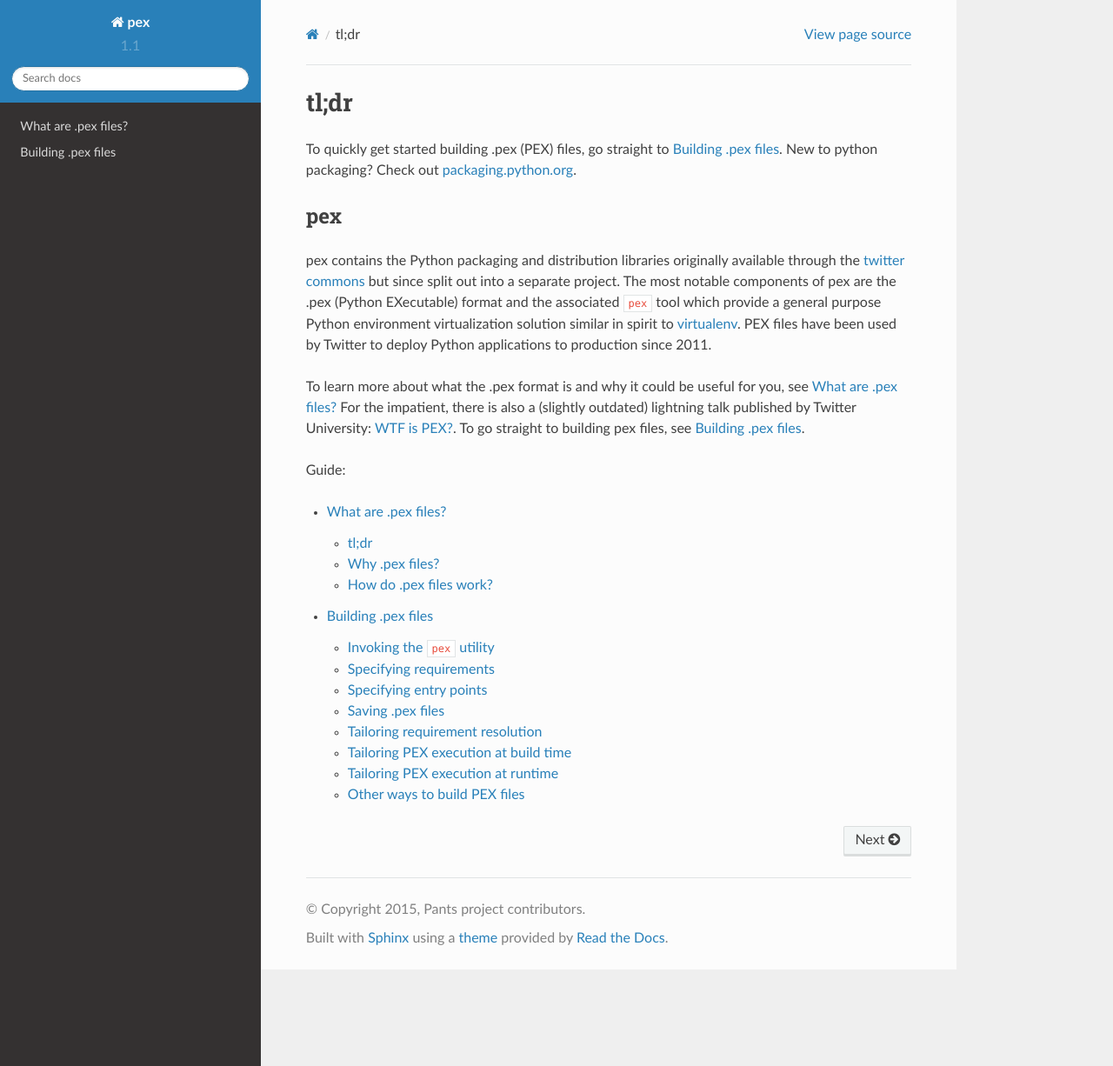
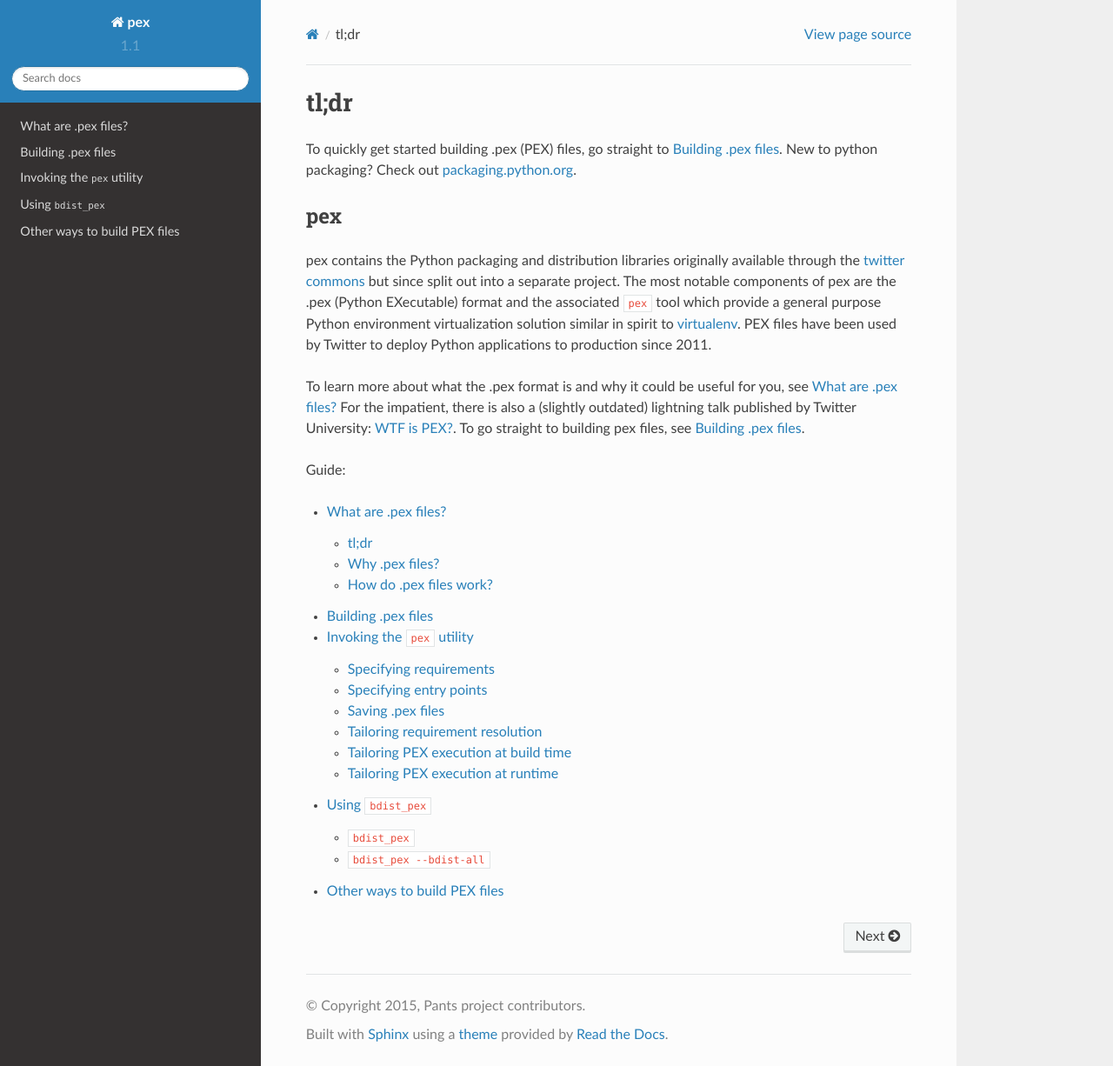
Before and after one commit to pex-tool/pex, a Sphinx documentation site: the page built from docs/index.rst, in a window 1280 px wide and 1226 px high. Shown: the whole window at 87% size. Built offline with Sphinx 7.4.7 and the Read the Docs theme 2.0.0, drawn with Linux system fonts in a browser that asks for light colours; pages that are not in the unit, such as notebooks, are missing from menus.

Commit message:
Add docs, change default behavior to use namesake command as pex.

```diff
--- a/docs/buildingpex.rst
+++ b/docs/buildingpex.rst
@@ -1,12 +1,13 @@
 .. _buildingpex:
 
-*******************
 Building .pex files
-*******************
+===================
 
 The easiest way to build .pex files is with the ``pex`` utility, which is
 made available when you ``pip install pex``.  Do this within a virtualenv, then you can use
-pex to bootstrap itself::
+pex to bootstrap itself:
+
+.. code-block:: bash
 
     $ pex pex requests -c pex -o ~/bin/pex
 
@@ -15,12 +16,25 @@
 ~/bin is on your $PATH, then you can use pex in or outside of any
 virtualenv.
 
+The second easiest way to build .pex files is using the ``bdist_pex`` setuptools command
+which is available if you ``pip install pex``.  For example, to clone and build pip from source:
+
+.. code-block:: bash
+
+    $ git clone https://github.com/pypa/pip && cd pip
+    $ python setup.py bdist_pex
+    running bdist_pex
+    Writing pip to dist/pip-7.2.0.dev0.pex
+
+Both are described in more detail below.
 
 Invoking the ``pex`` utility
-----------------------------
+============================
 
 The ``pex`` utility has no required arguments and by default will construct an empty environment
-and invoke it.  When no entry point is specified, "invocation" means starting an interpreter::
+and invoke it.  When no entry point is specified, "invocation" means starting an interpreter:
+
+.. code-block:: bash
 
     $ pex
     Python 2.6.9 (unknown, Jan  2 2014, 14:52:48)
@@ -33,7 +47,9 @@
 and is garbage collected immediately on exit.
 
 You can tailor which interpreter is used by specifying ``--python=PATH``.  PATH can be either the
-absolute path of a Python binary or the name of a Python interpreter within the environment, e.g.::
+absolute path of a Python binary or the name of a Python interpreter within the environment, e.g.:
+
+.. code-block:: bash
 
     $ pex --python=python3.3
     Python 3.3.3 (default, Jan  2 2014, 14:57:01)
@@ -53,7 +69,9 @@
 Requirements are specified using the same form as expected by ``pip`` and ``setuptools``, e.g.
 ``flask``, ``setuptools==2.1.2``, ``Django>=1.4,<1.6``.  These are specified as arguments to pex
 and any number (including 0) may be specified.  For example, to start an environment with ``flask``
-and ``psutil>1``::
+and ``psutil>1``:
+
+.. code-block:: bash
 
     $ pex flask 'psutil>1'
     Python 2.6.9 (unknown, Jan  2 2014, 14:52:48)
@@ -62,14 +80,18 @@
     (InteractiveConsole)
     >>>
 
-You can then import and manipulate modules like you would otherwise::
+You can then import and manipulate modules like you would otherwise:
+
+.. code-block:: bash
 
     >>> import flask
     >>> import psutil
     >>> ...
 
 Requirements can also be specified using the requirements.txt format, using ``pex -r``.  This can be a handy
-way to freeze a virtualenv into a PEX file::
+way to freeze a virtualenv into a PEX file:
+
+.. code-block:: bash
 
     $ pex -r <(pip freeze) -o my_application.pex
 
@@ -80,10 +102,12 @@
 Entry points define how the environment is executed and may be specified in one of three ways.
 
 pex <options> -- script.py
-^^^^^^^^^^^^^^^^^^^^^^^^^^
+~~~~~~~~~~~~~~~~~~~~~~~~~~
 
 As mentioned above, if no entry points are specified, the default behavior is to emulate an
-interpreter.  First we create a simple flask application::
+interpreter.  First we create a simple flask application:
+
+.. code-block:: bash
 
     $ cat <<EOF > flask_hello_world.py
     > from flask import Flask
@@ -96,17 +120,21 @@
     > app.run()
     > EOF
 
-Then, like an interpreter, if a source file is specified as a parameter to pex, it is invoked::
+Then, like an interpreter, if a source file is specified as a parameter to pex, it is invoked:
+
+.. code-block:: bash
 
     $ pex flask -- ./flask_hello_world.py
     * Running on http://127.0.0.1:5000/
 
 pex -m
-^^^^^^
+~~~~~~
 
 Your code may be within the PEX file or it may be some predetermined entry point
 within the standard library.  ``pex -m`` behaves very similarly to ``python -m``.  Consider
-``python -m pydoc``::
+``python -m pydoc``:
+
+.. code-block:: bash
 
     $ python -m pydoc
     pydoc - the Python documentation tool
@@ -117,7 +145,9 @@
         reference to a class or function within a module or module in a
         ...
 
-This can be emulated using the ``pex`` tool using ``-m pydoc``::
+This can be emulated using the ``pex`` tool using ``-m pydoc``:
+
+.. code-block:: bash
 
     $ pex -m pydoc
     pydoc - the Python documentation tool
@@ -129,7 +159,9 @@
         ...
 
 Arguments will be passed unescaped following ``--`` on the command line.  So in order to
-get pydoc help on the ``flask.app`` package in Flask::
+get pydoc help on the ``flask.app`` package in Flask:
+
+.. code-block:: bash
 
     $ pex flask -m pydoc -- flask.app
 
@@ -151,7 +183,9 @@
 and Fabric respectively.  This is roughly equivalent to running a script that does ``from package import target; target()``.
 
 This can be a powerful way to invoke Python applications without ever having to ``pip install``
-anything, for example a one-off invocation of Sphinx with the readthedocs theme available::
+anything, for example a one-off invocation of Sphinx with the readthedocs theme available:
+
+.. code-block:: bash
 
     $ pex sphinx sphinx_rtd_theme -e sphinx:main -- --help
     Sphinx v1.2.2
@@ -165,11 +199,13 @@
     ...
 
 pex -c
-^^^^^^
+~~~~~~
 
 If you don't know the ``package:target`` for the console scripts of
 your favorite python packages, pex allows you to use ``-c`` to specify a console script as defined
-by the distribution.  For example, Fabric provides the ``fab`` tool when pip installed::
+by the distribution.  For example, Fabric provides the ``fab`` tool when pip installed:
+
+.. code-block:: bash
 
     $ pex Fabric -c fab -- --help
     Fatal error: Couldn't find any fabfiles!
@@ -178,7 +214,9 @@
 
     Aborting.
 
-Even scripts defined by the "scripts" section of a distribution can be used, e.g. with boto::
+Even scripts defined by the "scripts" section of a distribution can be used, e.g. with boto:
+
+.. code-block:: bash
 
     $ pex boto -c mturk
     usage: mturk [-h] [-P] [--nicknames PATH]
@@ -194,16 +232,22 @@
 exist for the duration of the pex command lifetime and immediately garbage collected.
 
 If the ``-o PATH`` option is specified, a PEX file of the environment is saved to disk at ``PATH``.  For example
-we can package a standalone Sphinx as above::
+we can package a standalone Sphinx as above:
+
+.. code-block:: bash
 
     $ pex sphinx sphinx_rtd_theme -c sphinx -o sphinx.pex
 
-Instead of executing the environment, it is saved to disk::
+Instead of executing the environment, it is saved to disk:
+
+.. code-block:: bash
 
     $ ls -l sphinx.pex
     -rwxr-xr-x  1 wickman  wheel  4988494 Mar 11 17:48 sphinx.pex
 
-This is an executable environment and can be executed as before::
+This is an executable environment and can be executed as before:
+
+.. code-block:: bash
 
     $ ./sphinx.pex --help
     Sphinx v1.2.2
@@ -219,16 +263,22 @@
 
 As before, entry points are not required, and if not specified the PEX will default to just dropping into
 an interpreter.  If an alternate interpreter is specified with ``--python``, e.g. pypy, it will be the
-default hashbang in the PEX file::
+default hashbang in the PEX file:
+
+.. code-block:: bash
 
     $ pex --python=pypy flask -o flask-pypy.pex
 
-The hashbang of the PEX file specifies PyPy::
+The hashbang of the PEX file specifies PyPy:
+
+.. code-block:: bash
 
     $ head -1 flask-pypy.pex
     #!/usr/bin/env pypy
 
-and when invoked uses the environment PyPy::
+and when invoked uses the environment PyPy:
+
+.. code-block:: bash
 
     $ ./flask-pypy.pex
     Python 2.7.3 (87aa9de10f9c, Nov 24 2013, 20:57:21)
@@ -238,7 +288,9 @@
     >>> import flask
 
 To specify an explicit Python shebang line (e.g. from a non-standard location or not on $PATH),
-you can use the ``--python-shebang`` option::
+you can use the ``--python-shebang`` option:
+
+.. code-block:: bash
 
     $ dist/pex --python-shebang='/Users/wickman/Python/CPython-3.4.2/bin/python3.4' -o my.pex
     $ head -1 my.pex
@@ -257,7 +309,9 @@
 This may be a directory on disk or a remote simple http server.
 
 For example, you can delegate artifact fetching and resolution to ``pip wheel`` for whatever
-reason -- perhaps you're running a firewalled mirror -- but continue to package with pex::
+reason -- perhaps you're running a firewalled mirror -- but continue to package with pex:
+
+.. code-block:: bash
 
     $ pip wheel -w /tmp/wheelhouse sphinx sphinx_rtd_theme
     $ pex -f /tmp/wheelhouse --no-index -e sphinx:main -o sphinx.pex sphinx sphinx_rtd_theme
@@ -272,7 +326,7 @@
 
 
 ``--zip-safe``/``--not-zip-safe``
-^^^^^^^^^^^^^^^^^^^^^^^^^^^^^^^^^
+~~~~~~~~~~~~~~~~~~~~~~~~~~~~~~~~~
 
 Whether or not to treat the environment as zip-safe.  By default PEX files are listed as zip safe.
 If ``--not-zip-safe`` is specified, the source of the PEX will be written to disk prior to
@@ -283,14 +337,14 @@
 
 
 ``--always-write-cache``
-^^^^^^^^^^^^^^^^^^^^^^^^
+~~~~~~~~~~~~~~~~~~~~~~~~
 
 Always write all packaged dependencies within the PEX to disk prior to invocation.  This forces the zip-safe
 bit of any dependency to be ignored.
 
 
 ``--inherit-path``
-^^^^^^^^^^^^^^^^^^
+~~~~~~~~~~~~~~~~~~
 
 By default, PEX environments are completely scrubbed empty of any packages installed on the global site path.
 Setting ``--inherit-path`` allows packages within site-packages to be considered as candidate distributions
@@ -300,7 +354,7 @@
 
 
 ``--ignore-errors``
-^^^^^^^^^^^^^^^^^^^
+~~~~~~~~~~~~~~~~~~~
 
 If not all of the PEX environment's dependencies resolve correctly (e.g. you are overriding the current
 Python interpreter with ``PEX_PYTHON``) this forces the PEX file to execute despite this.  Can be useful
@@ -308,7 +362,7 @@
 
 
 ``--platform``
-^^^^^^^^^^^^^^^^^^^
+~~~~~~~~~~~~~~
 
 The platform to build the pex for. Right now it defaults to the current system, but you can specify
 something like ``linux-x86_64`` or ``macosx-10.6-x86_64``. This will look for bdists for the particular platform.
@@ -322,8 +376,52 @@
 `pex.variables API <api/index.html#module-pex.variables>`_.
 
 
+Using ``bdist_pex``
+===================
+
+pex provides a convenience command for use in setuptools.  ``python setup.py
+bdist_pex`` is a simple way to build executables for Python projects that
+adhere to standard naming conventions.
+
+``bdist_pex``
+-------------
+
+The default behavior of ``bdist_pex`` is to build an executable using the
+console script of the same name as the package.  For example, pip has three
+entry points: ``pip``, ``pip2`` and ``pip2.7`` if you're using Python 2.7.  Since
+there exists an entry point named ``pip`` in the ``console_scripts`` section
+of the entry points, that entry point is chosen and an executable pex is produced.  The pex file
+will have the version number appended, e.g. ``pip-7.2.0.pex``.
+
+If no console scripts are provided, or the only console scripts available do
+not bear the same name as the package, then an environment pex will be
+produced.  An environment pex is a pex file that drops you into an
+interpreter with all necessary dependencies but stops short of invoking a
+specific module or function.
+
+``bdist_pex --bdist-all``
+-------------------------
+
+If you would like to build all the console scripts defined in the package instead of
+just the namesake script, ``--bdist-all`` will write all defined entry_points but omit
+version numbers and the ``.pex`` suffix.  This can be useful if you would like to
+virtually install a Python package somewhere on your ``$PATH`` without doing something
+scary like ``sudo pip install``:
+
+.. code-block:: bash
+
+    $ git clone https://github.com/sphinx-doc/sphinx && cd sphinx
+    $ python setup.py bist_pex --bdist-all --bdist-dir=$HOME/bin
+    running bdist_pex
+    Writing sphinx-apidoc to /Users/wickman/bin/sphinx-apidoc
+    Writing sphinx-build to /Users/wickman/bin/sphinx-build
+    Writing sphinx-quickstart to /Users/wickman/bin/sphinx-quickstart
+    Writing sphinx-autogen to /Users/wickman/bin/sphinx-autogen
+    $ sphinx-apidoc --help | head -1
+    Usage: sphinx-apidoc [options] -o <output_path> <module_path> [exclude_path, ...]
+
 Other ways to build PEX files
------------------------------
+=============================
 
 There are other supported ways to build pex files:
   * Using pants.  See `Pants Python documentation <http://pantsbuild.github.io/python-readme.html>`_.
```
Also changed, not shown: CHANGES.rst (+7 -4 lines), 2 other files.
